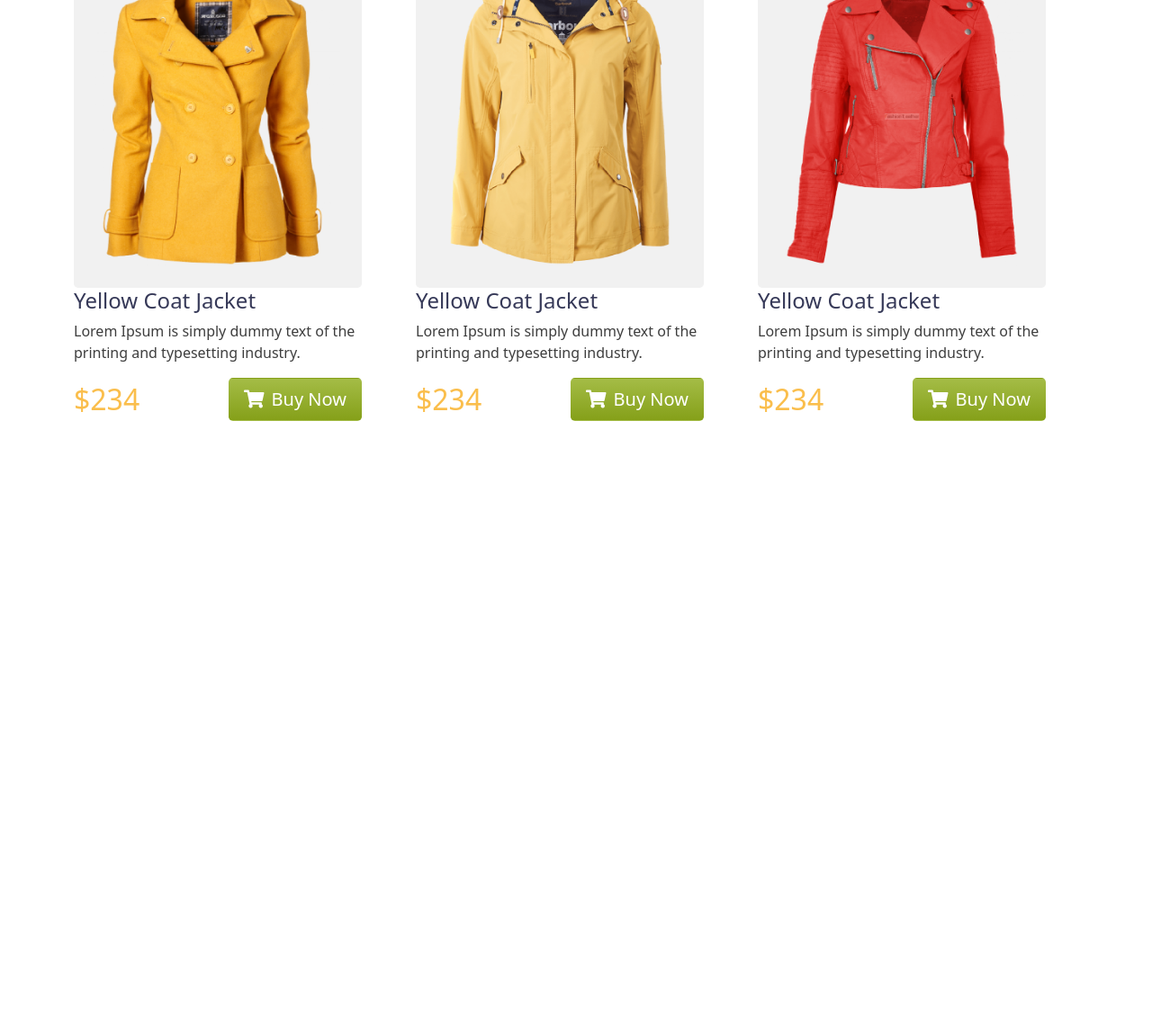
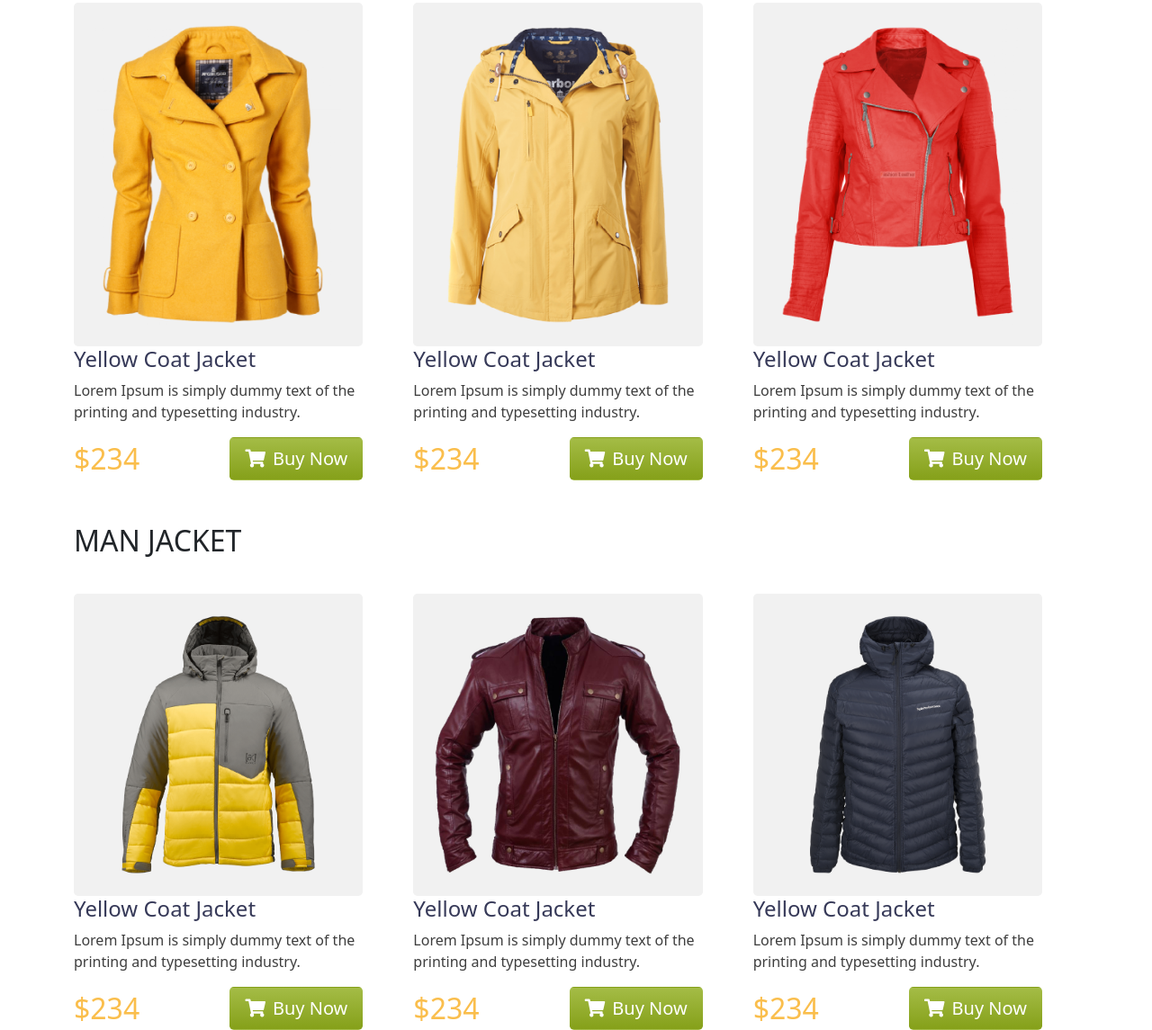
Before and after one commit to Emtiaz-Rahman/penguin_fashion, a plain HTML site: page index.html in a window 1280 px wide. Shown: the part 676-1821 px from the top of the page at 90% size. Before the commit the page ends 1144 px from the top, so only its background shows below. Drawn offline with Linux system fonts and the light colour scheme.

Commit message:
man jacket part end

```diff
--- a/index.html
+++ b/index.html
@@ -48,9 +48,9 @@
 
     <main>
 
-        <div id="banner_part">
+        <section id="banner_part">
             <div class="container">
-                <div class="row">
+                <div class="row g-3">
                     <div class="col-xl-6">
                         <div class="banner_text mt-5">
                             <h1 class="text-uppercase">Be the Penguins
@@ -70,15 +70,15 @@
                     </div>
                 </div>
             </div>
-        </div>
+        </section>
         <!--     ===================== banner part end ================       -->
-        <div id="jacket_part">
+        <section id="womenJacket_part" class="mt-5">
             <div class="container">
                 <div class="jacket_title text-uppercase">
                     <h2>W0Man Jacket</h2>
                 </div>
-                <div class="row mt-4">
-                    <div class="col-xl-4 pe-5">
+                <div class="row g-3 mt-4">
+                    <div class="col-xl-4 col-md-6 col-sm-12 pe-5">
                         <img class="img-fluid rounded-3 img_design p-4" src="images/jacket/jacket-1.png" alt="">
                         <h4 class="title">Yellow Coat Jacket </h4>
                         <p class="jacket_detail">Lorem Ipsum is simply dummy text of the
@@ -91,7 +91,7 @@
                             </div>
                         </div>
                     </div>
-                    <div class="col-xl-4 pe-5">
+                    <div class="col-xl-4 col-md-6 col-sm-12 pe-5">
                         <img class="img-fluid rounded-3 img_design p-4" src="images/jacket/jacket-2.png" alt="">
                         <h4 class="title">Yellow Coat Jacket </h4>
                         <p class="jacket_detail">Lorem Ipsum is simply dummy text of the
@@ -104,7 +104,7 @@
                             </div>
                         </div>
                     </div>
-                    <div class="col-xl-4 pe-5">
+                    <div class="col-xl-4 col-md-6 col-sm-12 pe-5">
                         <img class="img-fluid rounded-3 img_design p-4" src="images/jacket/jacket-3.png" alt="">
                         <h4 class="title">Yellow Coat Jacket </h4>
                         <p class="jacket_detail">Lorem Ipsum is simply dummy text of the
@@ -119,9 +119,57 @@
                     </div>
                 </div>
             </div>
-        </div>
+        </section>
         <!-- ========================= women jacket part end =================== -->
-
+        <section id="manJacket_part" class="mt-5">
+            <div class="container">
+                <div class="jacket_title text-uppercase ">
+                    <h2>Man Jacket</h2>
+                </div>
+                <div class="row g-3 mt-4">
+                    <div class="col-xl-4 col-md-6 col-sm-12 pe-5">
+                        <img class="img-fluid rounded-3 img_design p-4" src="images/jacket/jacket-4.png" alt="">
+                        <h4 class="title">Yellow Coat Jacket </h4>
+                        <p class="jacket_detail">Lorem Ipsum is simply dummy text of the
+                            printing and typesetting industry.</p>
+                        <div class="d-flex justify-content-between">
+                            <div class="price fs-2">$234</div>
+                            <div>
+                                <button class="btn btn-lg "> <i
+                                        class="fas fa-shopping-cart pe-2 text-uppercase "></i>Buy Now</button>
+                            </div>
+                        </div>
+                    </div>
+                    <div class="col-xl-4 col-md-6 col-sm-12 pe-5">
+                        <img class="img-fluid rounded-3 img_design p-4" src="images/jacket/jacket-5.png" alt="">
+                        <h4 class="title">Yellow Coat Jacket </h4>
+                        <p class="jacket_detail">Lorem Ipsum is simply dummy text of the
+                            printing and typesetting industry.</p>
+                        <div class="d-flex justify-content-between">
+                            <div class="price fs-2">$234</div>
+                            <div>
+                                <button class="btn btn-lg "> <i
+                                        class="fas fa-shopping-cart pe-2 text-uppercase "></i>Buy Now</button>
+                            </div>
+                        </div>
+                    </div>
+                    <div class="col-xl-4 col-md-6 col-sm-12 pe-5">
+                        <img class="img-fluid rounded-3 img_design p-4" src="images/jacket/jacket-6.png" alt="">
+                        <h4 class="title">Yellow Coat Jacket </h4>
+                        <p class="jacket_detail">Lorem Ipsum is simply dummy text of the
+                            printing and typesetting industry.</p>
+                        <div class="d-flex justify-content-between">
+                            <div class="price fs-2">$234</div>
+                            <div>
+                                <button class="btn btn-lg "> <i
+                                        class="fas fa-shopping-cart pe-2 text-uppercase "></i>Buy Now</button>
+                            </div>
+                        </div>
+                    </div>
+                </div>
+            </div>
+        </section>
+        <!-- ===================== man jacket part end ====================== -->
     </main>
 
     <script src="js/bootstrap.bundle.min.js"></script>
```
